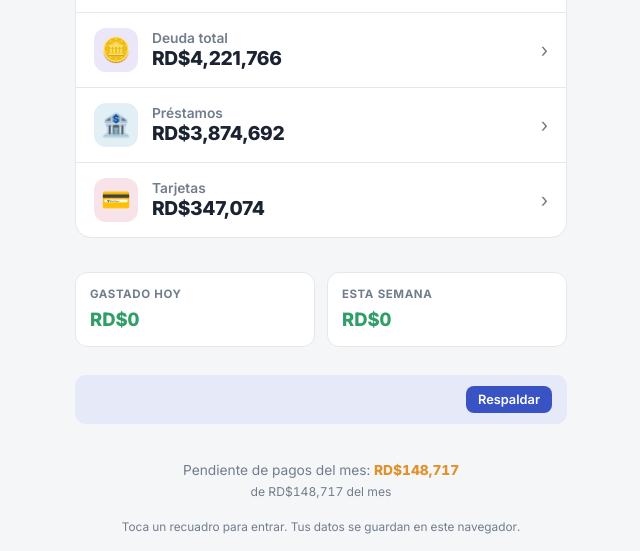
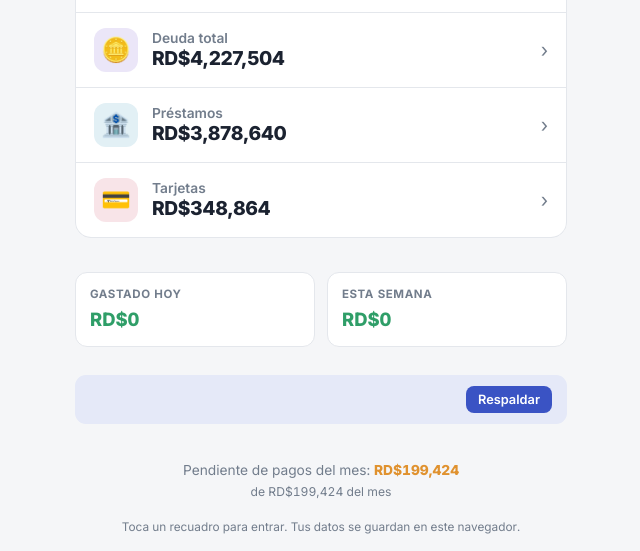
Before and after one commit to Quatro-AS/finance, a plain HTML site: page index.html in a window 1280 px wide. Shown: the part 245-796 px from the top of the page, 319-959 px from the left. Drawn offline with Linux system fonts and the light colour scheme.

Commit message:
Actualizar noviembre (13 nov): saldos, cuotas de tarjetas y calendario con fechas

```diff
--- a/index.html
+++ b/index.html
@@ -371,22 +371,24 @@
         <div class="cal-row t-prest" data-id="c3"><span class="date"><span class="d">6</span><span class="m">nov</span></span><span class="what"><span class="nm">BHD crediclicl</span><span class="tag">Préstamo · 19.2%</span></span><span class="amt">13,719</span><span class="check">✓</span></div>
         <div class="cal-week">Semana 2 · 8–14 nov</div>
         <div class="cal-row t-prest" data-id="c4"><span class="date"><span class="d">9</span><span class="m">nov</span></span><span class="what"><span class="nm">BHD Prest 6931</span><span class="tag">Préstamo · 23.5%</span></span><span class="amt">11,616</span><span class="check">✓</span></div>
-        <div class="cal-row t-prest" data-id="c5"><span class="date"><span class="d">12</span><span class="m">nov</span></span><span class="what"><span class="nm">BHD Prest 2587</span><span class="tag">Préstamo · 24%</span></span><span class="amt">16,294</span><span class="check">✓</span></div>
+        <div class="cal-row t-prest" data-id="c5"><span class="date"><span class="d">12</span><span class="m">nov</span></span><span class="what"><span class="nm">BHD Prest 2587</span><span class="tag">Préstamo · 24%</span></span><span class="amt">17,017</span><span class="check">✓</span></div>
         <div class="cal-row t-prest" data-id="c6"><span class="date"><span class="d">12</span><span class="m">nov</span></span><span class="what"><span class="nm">BHD Prest 3861</span><span class="tag">Préstamo · 17%</span></span><span class="amt">16,694</span><span class="check">✓</span></div>
         <div class="cal-week">Semana 3 · 15–21 nov</div>
         <div class="cal-row t-prest" data-id="c7"><span class="date"><span class="d">16</span><span class="m">nov</span></span><span class="what"><span class="nm">BHD Credimas</span><span class="tag">Préstamo</span></span><span class="amt">4,738</span><span class="check">✓</span></div>
-        <div class="cal-row t-prest" data-id="c8"><span class="date"><span class="d">20</span><span class="m">nov</span></span><span class="what"><span class="nm">BHD Prest 5281</span><span class="tag">Préstamo · 16.8%</span></span><span class="amt">12,841</span><span class="check">✓</span></div>
+        <div class="cal-row t-tarj" data-id="c8"><span class="date"><span class="d">16</span><span class="m">nov</span></span><span class="what"><span class="nm">BHD T</span><span class="tag">Tarjeta</span></span><span class="amt">25,000</span><span class="check">✓</span></div>
+        <div class="cal-row t-tarj" data-id="c9"><span class="date"><span class="d">16</span><span class="m">nov</span></span><span class="what"><span class="nm">BHD T USD</span><span class="tag">Tarjeta · dólares</span></span><span class="amt">21,490</span><span class="check">✓</span></div>
+        <div class="cal-row t-prest" data-id="c10"><span class="date"><span class="d">20</span><span class="m">nov</span></span><span class="what"><span class="nm">BHD Prest 5281</span><span class="tag">Préstamo · 16.8%</span></span><span class="amt">12,841</span><span class="check">✓</span></div>
+        <div class="cal-row t-tarj" data-id="c11"><span class="date"><span class="d">21</span><span class="m">nov</span></span><span class="what"><span class="nm">Reservas T</span><span class="tag">Tarjeta</span></span><span class="amt">23,693</span><span class="check">✓</span></div>
+        <div class="cal-row t-prest" data-id="c12"><span class="date"><span class="d">21</span><span class="m">nov</span></span><span class="what"><span class="nm">Reservas Pres</span><span class="tag">Préstamo</span></span><span class="amt">11,774</span><span class="check">✓</span></div>
         <div class="cal-week">Semana 4 · 22–30 nov</div>
-        <div class="cal-row t-prest" data-id="c9"><span class="date"><span class="d">22</span><span class="m">nov</span></span><span class="what"><span class="nm">BHD Prest 9785</span><span class="tag">Consolidación · 18%</span></span><span class="amt">22,800</span><span class="check">✓</span></div>
-        <div class="cal-row t-tarj" data-id="c10"><span class="date"><span class="d">22</span><span class="m">nov</span></span><span class="what"><span class="nm">BHD T (USD)</span><span class="tag">Tarjeta · saldo en dólares</span></span><span class="amt">21,490</span><span class="check">✓</span></div>
-        <div class="cal-week">Sin fecha fija</div>
-        <div class="cal-row t-prest" data-id="c11"><span class="date"><span class="d">—</span><span class="m">nov</span></span><span class="what"><span class="nm">Scotia cuotas</span><span class="tag">Préstamo · 20%</span></span><span class="amt">3,856</span><span class="check">✓</span></div>
-        <div class="cal-row t-prest" data-id="c12"><span class="date"><span class="d">—</span><span class="m">nov</span></span><span class="what"><span class="nm">Reservas Pres</span><span class="tag">Préstamo</span></span><span class="amt">11,774</span><span class="check">✓</span></div>
+        <div class="cal-row t-prest" data-id="c13"><span class="date"><span class="d">22</span><span class="m">nov</span></span><span class="what"><span class="nm">BHD Prest 9785</span><span class="tag">Consolidación · 18%</span></span><span class="amt">22,791</span><span class="check">✓</span></div>
+        <div class="cal-row t-tarj" data-id="c14"><span class="date"><span class="d">27</span><span class="m">nov</span></span><span class="what"><span class="nm">Scotia T</span><span class="tag">Tarjeta</span></span><span class="amt">1,300</span><span class="check">✓</span></div>
+        <div class="cal-row t-prest" data-id="c15"><span class="date"><span class="d">27</span><span class="m">nov</span></span><span class="what"><span class="nm">Scotia cuotas</span><span class="tag">Préstamo · 20%</span></span><span class="amt">3,856</span><span class="check">✓</span></div>
       </div>
       <div class="cal-foot">
         <span>Pagado: <b id="calPaid" style="color:var(--c-gasto)">RD$0</b></span>
-        <span>Pendiente: <b id="calPend" style="color:var(--c-pagar)">RD$176,931</b></span>
-        <span>Total: <b style="color:var(--fg)">RD$176,931</b></span>
+        <span>Pendiente: <b id="calPend" style="color:var(--c-pagar)">RD$199,424</b></span>
+        <span>Total: <b style="color:var(--fg)">RD$199,424</b></span>
       </div>
     </div>
   </div>
@@ -492,35 +494,35 @@
   var expenses = [], paid = {}, pendingPhoto = null, editingId = null;
   var curY = 2026, curM = 10; // noviembre (0-base) = mes activo mostrado
   var lastBackupCount = 0;
-  var DEBT = "finanzas_deuda_v12";
+  var DEBT = "finanzas_deuda_v13";
   var HIST = "finanzas_historial_v1";
   var histDeuda = {}; // { "2026-11": 4221766, ... } deuda total registrada por mes
 
   // Datos editables de deuda (valores por defecto)
   var prestamos = [
     { nombre:"Scotia Prest", tasa:"20.0%", deuda:366147, cuota:12895 },
-    { nombre:"Scotia cuotas", tasa:"20.0%", deuda:59557, cuota:3856 },
-    { nombre:"Reservas Pres T", tasa:"—", deuda:272510, cuota:11774 },
+    { nombre:"Scotia cuotas", tasa:"20.0%", deuda:56693, cuota:3856 },
+    { nombre:"Reservas Pres T", tasa:"—", deuda:279322, cuota:11774 },
     { nombre:"BHD Credimas", tasa:"—", deuda:64003, cuota:4738 },
     { nombre:"BHD crediclicl", tasa:"19.2%", deuda:434469, cuota:13719 },
     { nombre:"BHD Prest 6931", tasa:"23.5%", deuda:333233, cuota:11616 },
-    { nombre:"BHD Prest 2587", tasa:"24.0%", deuda:428315, cuota:16294 },
+    { nombre:"BHD Prest 2587", tasa:"24.0%", deuda:428315, cuota:17017 },
     { nombre:"BHD Prest 3861", tasa:"17.0%", deuda:559018, cuota:16694 },
     { nombre:"BHD Prest 5281", tasa:"16.8%", deuda:501732, cuota:12841 },
-    { nombre:"BHD Prest 9785", tasa:"18.0%", deuda:855708, cuota:22800 }
+    { nombre:"BHD Prest 9785", tasa:"18.0%", deuda:855708, cuota:22791 }
   ];
   var tarjetas = [
     { nombre:"Qik T", tasa:"60%", deuda:7000, cuota:0 },
-    { nombre:"BHD T", tasa:"60%", deuda:16558, cuota:0 },
+    { nombre:"BHD T", tasa:"60%", deuda:16558, cuota:25000 },
     { nombre:"BHD T USD", tasa:"60%", deuda:350, cuota:21490 },
-    { nombre:"Scotia T", tasa:"60%", deuda:0, cuota:0 },
-    { nombre:"Reservas T", tasa:"60%", deuda:323166, cuota:0 }
+    { nombre:"Scotia T", tasa:"60%", deuda:1300, cuota:1300 },
+    { nombre:"Reservas T", tasa:"60%", deuda:323656, cuota:23693 }
   ];
   var casa = 0;
 
-  var calAmts = { c1:12895,c2:0,c3:13719,c4:11616,c5:16294,c6:16694,c7:4738,c8:12841,c9:22800,c10:21490,c11:3856,c12:11774 };
-  var calDays = { c1:1,c2:2,c3:6,c4:9,c5:12,c6:12,c7:16,c8:20,c9:22,c10:22,c11:null,c12:null };
-  var calNames = { c1:"Scotia Prest",c2:"Qik T",c3:"BHD crediclicl",c4:"BHD Prest 6931",c5:"BHD Prest 2587",c6:"BHD Prest 3861",c7:"BHD Credimas",c8:"BHD Prest 5281",c9:"BHD Prest 9785",c10:"BHD T (USD)",c11:"Scotia cuotas",c12:"Reservas Pres" };
+  var calAmts = { c1:12895,c2:0,c3:13719,c4:11616,c5:17017,c6:16694,c7:4738,c8:25000,c9:21490,c10:12841,c11:23693,c12:11774,c13:22791,c14:1300,c15:3856 };
+  var calDays = { c1:1,c2:2,c3:6,c4:9,c5:12,c6:12,c7:16,c8:16,c9:16,c10:20,c11:21,c12:21,c13:22,c14:27,c15:27 };
+  var calNames = { c1:"Scotia Prest",c2:"Qik T",c3:"BHD crediclicl",c4:"BHD Prest 6931",c5:"BHD Prest 2587",c6:"BHD Prest 3861",c7:"BHD Credimas",c8:"BHD T",c9:"BHD T USD",c10:"BHD Prest 5281",c11:"Reservas T",c12:"Reservas Pres",c13:"BHD Prest 9785",c14:"Scotia T",c15:"Scotia cuotas" };
   var REF_MONTH = 10, REF_YEAR = 2026;
   var titles = { home:"Mis Finanzas", gastos:"Gastos", calendario:"Pagos", prestamos:"Préstamos", tarjetas:"Tarjetas", deuda:"Deuda" };
 
```
